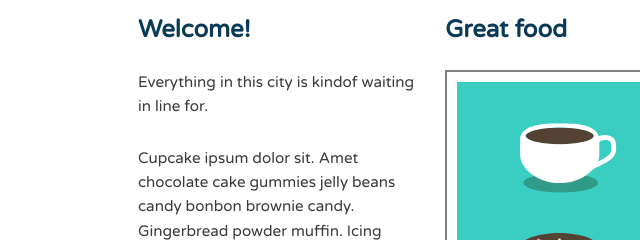
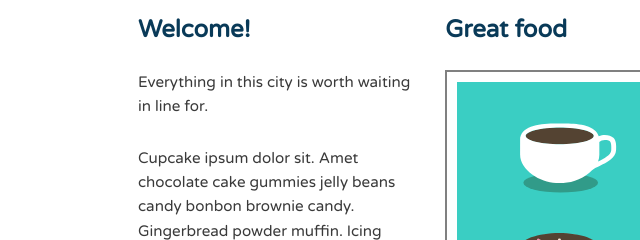
Before and after one commit to eatmydagon/layout_project, a plain HTML site: page index.html in a window 1280 px wide. Shown: the part 406-646 px from the top of the page, 0-640 px from the left. Drawn offline with Linux system fonts and the light colour scheme.

Commit message:
changes minor details in index.html

```diff
--- a/index.html
+++ b/index.html
@@ -32,7 +32,7 @@
 				<div class="container_w clearfix">
 						<div class="secondary col">
 							<h2>Welcome!</h2>
-							<p>Everything in this city is kindof waiting in line for.</p>
+							<p>Everything in this city is worth waiting in line for.</p>
 							<p>Cupcake ipsum dolor sit. Amet chocolate cake gummies jelly beans candy bonbon brownie
 								candy.
 								Gingerbread powder muffin. Icing cotton candy. Croissant icing pie ice cream brownie
```
